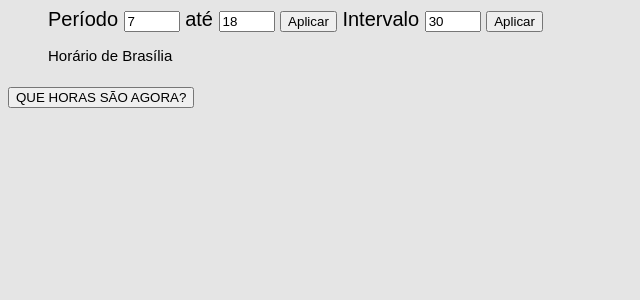
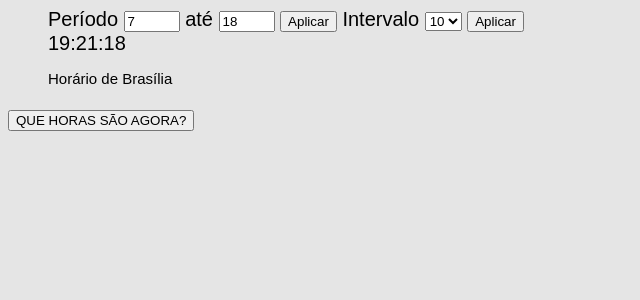
Before and after one commit to lucasdu4rte/HourSpeak, a PHP site: page / in a window 1280 px wide. Shown: the top 300 px of the page, without its empty margins (0-640 px from the left). Run offline with PHP 8.4, Linux system fonts and the light colour scheme.

Commit message:
Bugs fixes/Inicio da Logica do Intervalo

```diff
--- a/index.php
+++ b/index.php
@@ -11,13 +11,19 @@
 			{
 				var pIni = document.getElementById('periodoIni');
 				var pFim = document.getElementById('periodofim');
-				var intAlert = document.getElementById('intervaloAlerta');
+				var selI = document.getElementById('intervaloAlerta').selectedIndex;
+				var opcao = document.getElementById('intervaloAlerta').options; //array com as opções
 
-				if (h >= pIni) e (h<=pFim) {
-					switch (intAlert){
+				if (h >= pIni && h<=pFim) {
+					switch (opcao[selI].text){
 						case 10:
+							if (0 == m%10) {responsiveVoice.speak(h+" Horas e "+m+" Minutos.", "Brazilian Portuguese Female")} //Somente multiplus de 10, como 0,10,20...
 						case 20:
+
 						case 30:
+
+						case 60:
+
 					}
 				}
 
@@ -71,7 +77,12 @@
 				<button type="button" onclick="">Aplicar</button>
 			</li>
 			<li>Intervalo
-			<input type="number" min="10" max="60" step="10" id="intervaloAlerta" maxlength="2" size="2" value="30">
+			<select id="intervaloAlerta">
+				<option>10</option>
+				<option>20</option>
+				<option>30</option>
+				<option>60</option>
+			</select>
 			<button type="button" onclick="">Aplicar</button>
 			</li>
 			<li></li>
```
